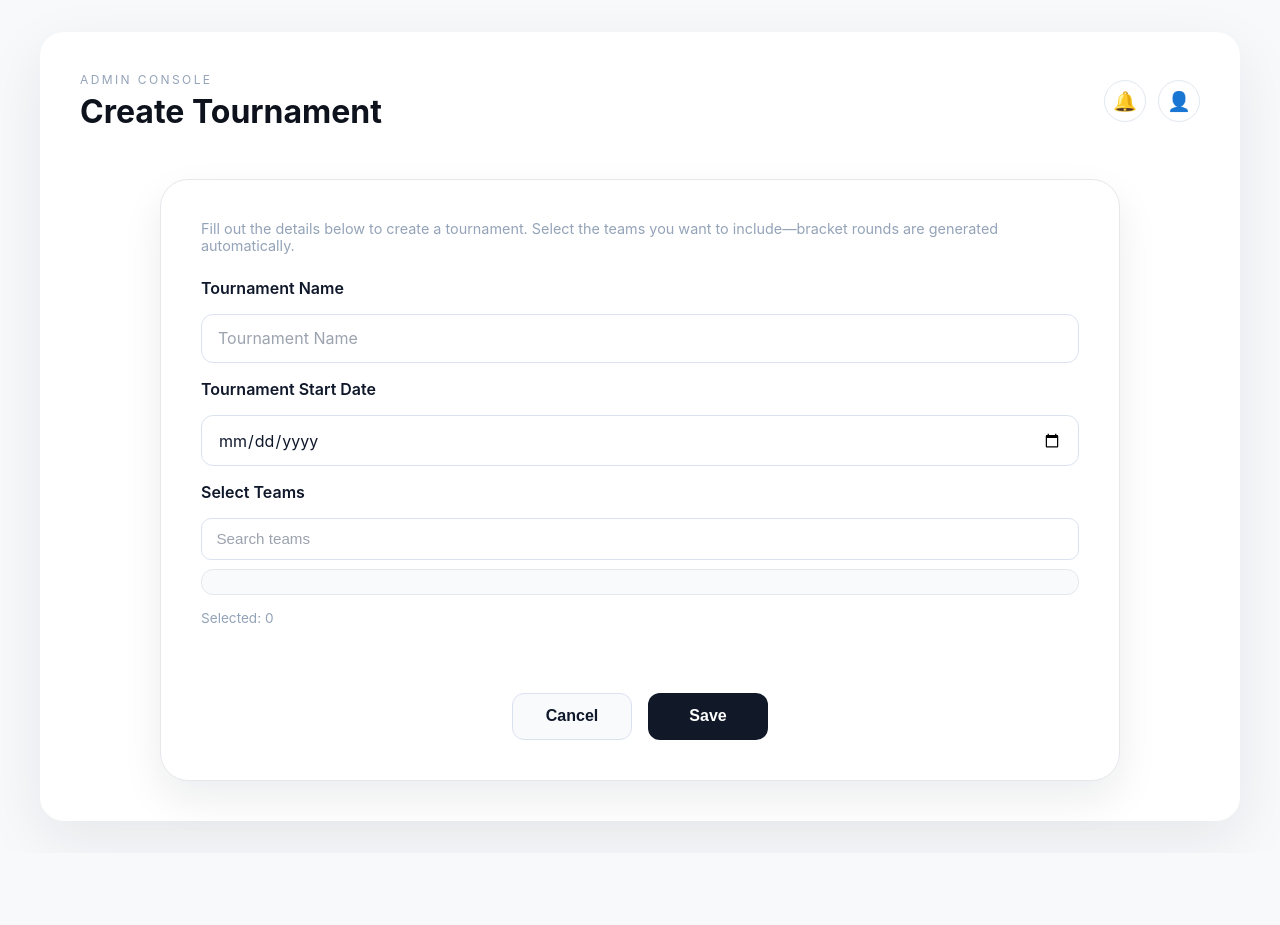
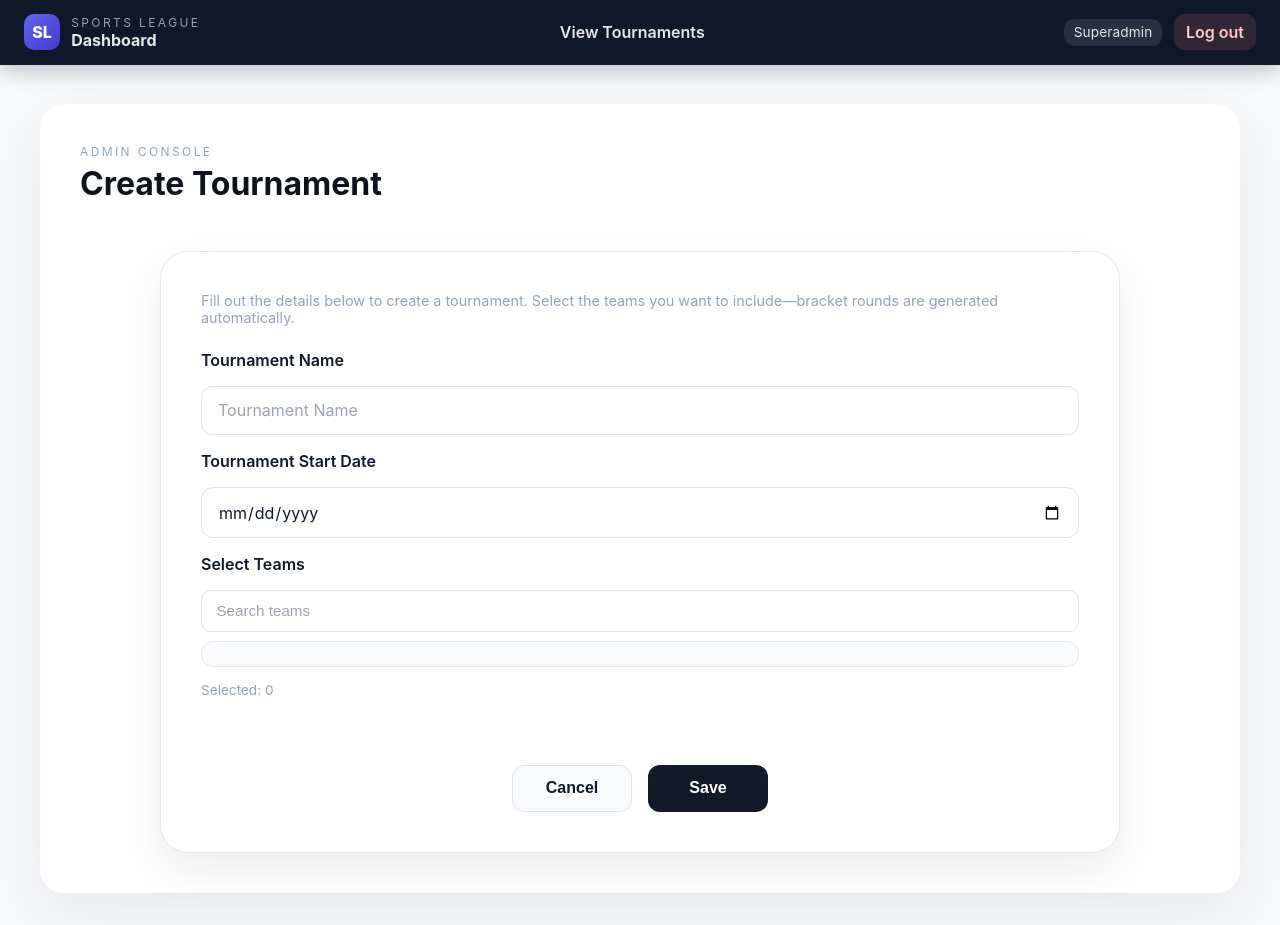
Before and after one commit to simay-uygur/CS-353-Sports-League-and-Player-Management-System, a Flask app: page /superadmin/tournaments/create in a window 1280 px wide. Before the commit the page ends 832 px from the top, so only its background shows below. Run offline with Flask 2, Linux system fonts and the light colour scheme; the visitor is signed in with stand-in values (Sample User, id 1); data that the repository does not hold is empty; some libraries are stand-ins or nearby versions.

Commit message:
banner for admin and superadmin added. can be used in other pages. trigger on tournament match update is added but not tested.

```diff
--- a/app/app.py
+++ b/app/app.py
@@ -4,7 +4,7 @@ from datetime import datetime
 from decimal import Decimal, InvalidOperation
 
 import psycopg2
-from flask import Flask, jsonify, render_template, request, session, redirect, url_for
+from flask import Flask, jsonify, render_template, request, session, redirect, url_for, g
 from werkzeug.security import generate_password_hash, check_password_hash
 
 from db import get_connection
@@ -17,6 +17,18 @@ app.secret_key = os.environ.get("FLASK_SECRET_KEY", "dev-secret-key")
 
 app.register_blueprint(admin_bp)
 app.register_blueprint(superadmin_bp)
+
+@app.before_request
+def _set_default_banner():
+    role = session.get("role")
+    if role == "superadmin":
+        g.banner_view_endpoint = "superadmin.view_tournaments"
+    elif role in ("admin", "tournament_admin"):
+        g.banner_view_endpoint = "admin.view_tournaments"
+    else:
+        g.banner_view_endpoint = None
+    g.banner_create_endpoint = None
+    g.banner_allow_create = False
 
 # Role to home endpoint mapping - tournamnet-admin is now also league admin
 ROLE_HOME_ENDPOINTS = {
@@ -148,15 +160,10 @@ def register_select():
     return render_template("register_select.html")
 
 
-@app.route("/debug/login-admin")
-def debug_login_admin():
-    """
-    Temporary helper to simulate an authenticated admin session.
-    Not intended for production deployments.
-    """
-    session["user_id"] = int(request.args.get("user_id", 1))
-    session["role"] = "admin"
-    return redirect(url_for("admin.view_tournaments"))
+@app.route("/logout")
+def logout():
+    session.clear()
+    return redirect(url_for("login"))
 
 
 @app.route("/users")
--- a/app/static/css/styles.css
+++ b/app/static/css/styles.css
@@ -314,7 +314,7 @@ button:hover {
     font-family: "Inter", "Segoe UI", system-ui, -apple-system, sans-serif;
     display: flex;
     justify-content: center;
-    padding: 2rem 1.5rem;
+    padding: 6.5rem 1.5rem 2rem;
 }
 
 .dashboard-container {
@@ -326,6 +326,8 @@ button:hover {
     display: flex;
     flex-direction: column;
     gap: 2rem;
+    position: relative;
+    z-index: 1;
 }
 
 .admin-header {
@@ -1024,6 +1026,83 @@ button:hover {
     }
 }
 
+.top-banner {
+    position: fixed;
+    top: 0;
+    left: 0;
+    right: 0;
+    z-index: 999;
+    display: flex;
+    align-items: center;
+    justify-content: space-between;
+    padding: 0.9rem 1.5rem;
+    background: #0f172a;
+    color: #e5e7eb;
+    box-shadow: 0 6px 20px rgba(15, 23, 42, 0.25);
+}
+
+.top-banner__brand {
+    display: flex;
+    align-items: center;
+    gap: 0.7rem;
+}
+
+.brand-mark {
+    display: grid;
+    place-items: center;
+    width: 36px;
+    height: 36px;
+    border-radius: 10px;
+    background: linear-gradient(135deg, #6366f1, #4338ca);
+    color: #fff;
+    font-weight: 800;
+}
+
+.top-banner__nav {
+    display: flex;
+    gap: 1rem;
+    align-items: center;
+}
+
+.nav-link {
+    color: #e5e7eb;
+    text-decoration: none;
+    font-weight: 600;
+    padding: 0.5rem 0.75rem;
+    border-radius: 10px;
+    transition: background 0.15s ease, color 0.15s ease;
+}
+
+.nav-link:hover {
+    background: rgba(255, 255, 255, 0.1);
+}
+
+.nav-link.logout {
+    background: rgba(248, 113, 113, 0.15);
+    color: #fecaca;
+}
+
+.nav-link.logout:hover {
+    background: rgba(248, 113, 113, 0.25);
+}
+
+.role-pill {
+    display: inline-flex;
+    align-items: center;
+    gap: 0.3rem;
+    padding: 0.35rem 0.6rem;
+    background: rgba(255, 255, 255, 0.1);
+    border-radius: 10px;
+    font-size: 0.85rem;
+    letter-spacing: 0.01em;
+}
+
+.top-banner__actions {
+    display: flex;
+    align-items: center;
+    gap: 0.75rem;
+}
+
 @media (max-width: 640px) {
     .dual-input-row {
         grid-template-columns: 1fr;
--- /dev/null
+++ b/app/templates/_banner.html
@@ -0,0 +1,18 @@
+<header class="top-banner">
+    <div class="top-banner__brand">
+        <span class="brand-mark">SL</span>
+        <div>
+            <p class="eyebrow">Sports League</p>
+            <strong>Dashboard</strong>
+        </div>
+    </div>
+    <nav class="top-banner__nav">
+        {% if g.get("banner_view_endpoint") %}
+        <a href="{{ url_for(g.banner_view_endpoint) }}" class="nav-link">View Tournaments</a>
+        {% endif %}
+    </nav>
+    <div class="top-banner__actions">
+        <span class="role-pill">{{ session.get("role", "guest")|capitalize }}</span>
+        <a class="nav-link logout" href="{{ url_for('logout') }}">Log out</a>
+    </div>
+</header>
--- a/app/templates/admin_create_tournament.html
+++ b/app/templates/admin_create_tournament.html
@@ -7,18 +7,14 @@
     <link rel="stylesheet" href="{{ url_for('static', filename='css/styles.css') }}">
 </head>
 <body class="dashboard-body">
+    {% include "_banner.html" %}
     <main class="dashboard-container">
         <header class="admin-header">
             <div>
                 <p class="eyebrow">Admin Console</p>
                 <h1>Create Tournament</h1>
             </div>
-            <div class="admin-actions">
-                <div class="admin-icons">
-                    <span class="icon-button" title="Notifications">🔔</span>
-                    <span class="icon-button" title="Profile">👤</span>
-                </div>
-            </div>
+
         </header>
 
         <section class="create-layout">
--- a/app/templates/admin_view_tournaments.html
+++ b/app/templates/admin_view_tournaments.html
@@ -7,6 +7,7 @@
     <link rel="stylesheet" href="{{ url_for('static', filename='css/styles.css') }}">
 </head>
 <body class="dashboard-body">
+    {% include "_banner.html" %}
     <main class="dashboard-container">
         <header class="admin-header">
             <div>
@@ -17,10 +18,7 @@
                 {% if allow_create %}
                 <a class="add-tournament-link" href="{{ url_for(create_endpoint) }}">+ Add Tournament</a>
                 {% endif %}
-                <div class="admin-icons">
-                    <span class="icon-button" title="Notifications">🔔</span>
-                    <span class="icon-button" title="Profile">👤</span>
-                </div>
+
             </div>
         </header>
 
```
Also changed, not shown: app/blueprints/admin.py (+0 -31 lines), init.sql (+154 -1 lines).
